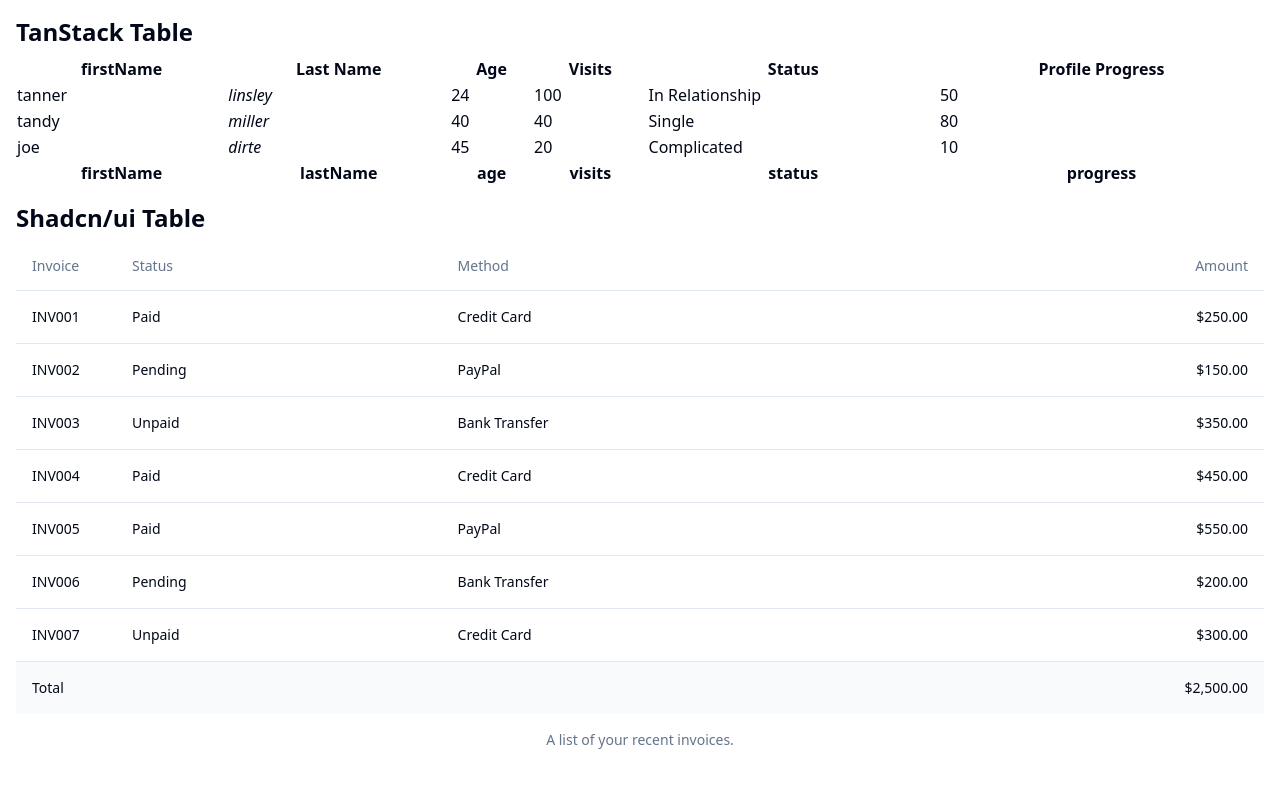
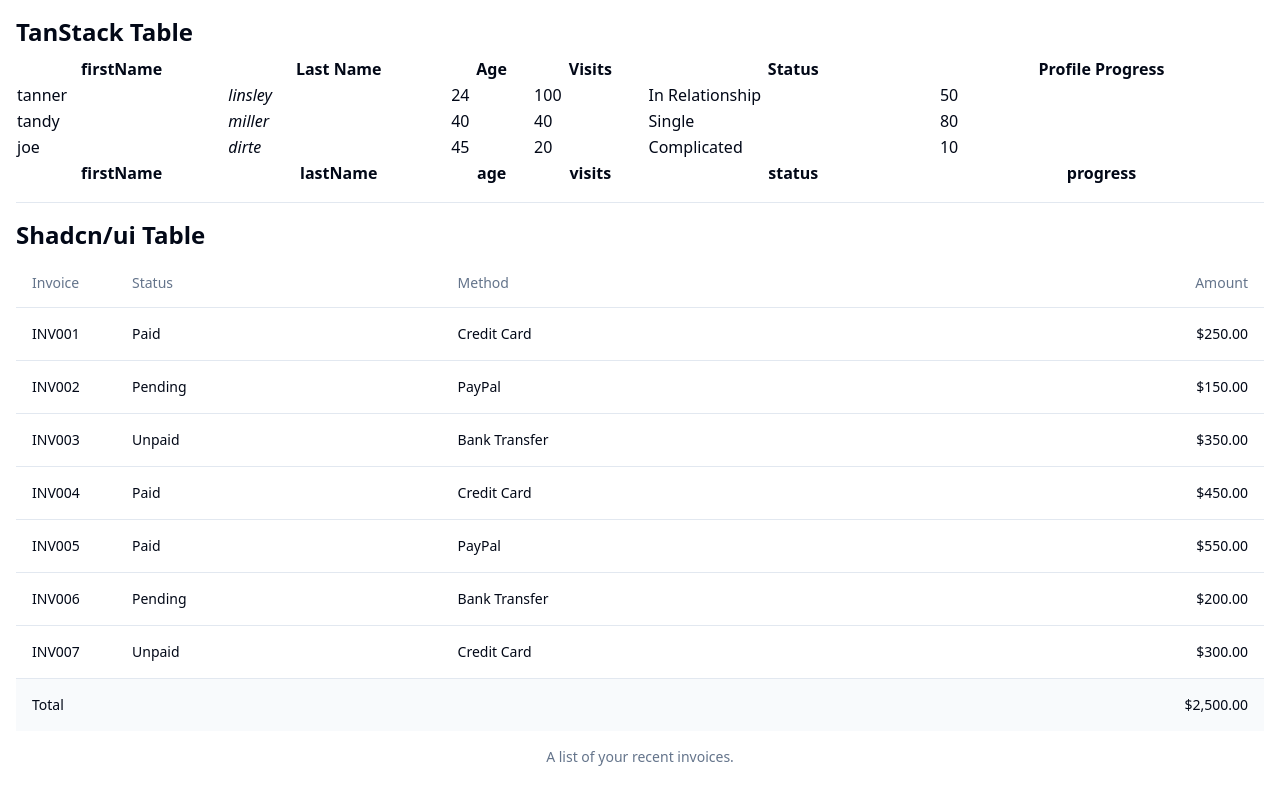
Before and after one commit to imaimai17468/table-sample, a Next.js app: page / in a window 1280 px wide. Built offline with nearby package versions, Linux system fonts and the light colour scheme.

Commit message:
feat: Add @radix-ui/react-separator component

```diff
--- a/package.json
+++ b/package.json
@@ -9,6 +9,7 @@
     "lint": "next lint"
   },
   "dependencies": {
+    "@radix-ui/react-separator": "^1.0.3",
     "@tanstack/react-table": "^8.11.6",
     "class-variance-authority": "^0.7.0",
     "clsx": "^2.1.0",
--- a/src/app/page.tsx
+++ b/src/app/page.tsx
@@ -1,5 +1,6 @@
 import { ShadcnTable } from "@/components/ShadcnTable";
 import { TanStackTable } from "@/components/TanStackTable";
+import { Separator } from "@/components/ui/separator";
 
 export default function Home() {
   return (
@@ -8,6 +9,7 @@
         <h1 className="text-2xl font-bold">TanStack Table</h1>
         <TanStackTable />
       </div>
+      <Separator />
       <div className="flex flex-col gap-2">
         <h1 className="text-2xl font-bold">Shadcn/ui Table</h1>
         <ShadcnTable />
--- /dev/null
+++ b/src/components/ui/separator.tsx
@@ -0,0 +1,31 @@
+"use client"
+
+import * as React from "react"
+import * as SeparatorPrimitive from "@radix-ui/react-separator"
+
+import { cn } from "@/lib/utils"
+
+const Separator = React.forwardRef<
+  React.ElementRef<typeof SeparatorPrimitive.Root>,
+  React.ComponentPropsWithoutRef<typeof SeparatorPrimitive.Root>
+>(
+  (
+    { className, orientation = "horizontal", decorative = true, ...props },
+    ref
+  ) => (
+    <SeparatorPrimitive.Root
+      ref={ref}
+      decorative={decorative}
+      orientation={orientation}
+      className={cn(
+        "shrink-0 bg-border",
+        orientation === "horizontal" ? "h-[1px] w-full" : "h-full w-[1px]",
+        className
+      )}
+      {...props}
+    />
+  )
+)
+Separator.displayName = SeparatorPrimitive.Root.displayName
+
+export { Separator }
```
Also changed, not shown: 1 other file (tests, documents, lock files or other folders).
